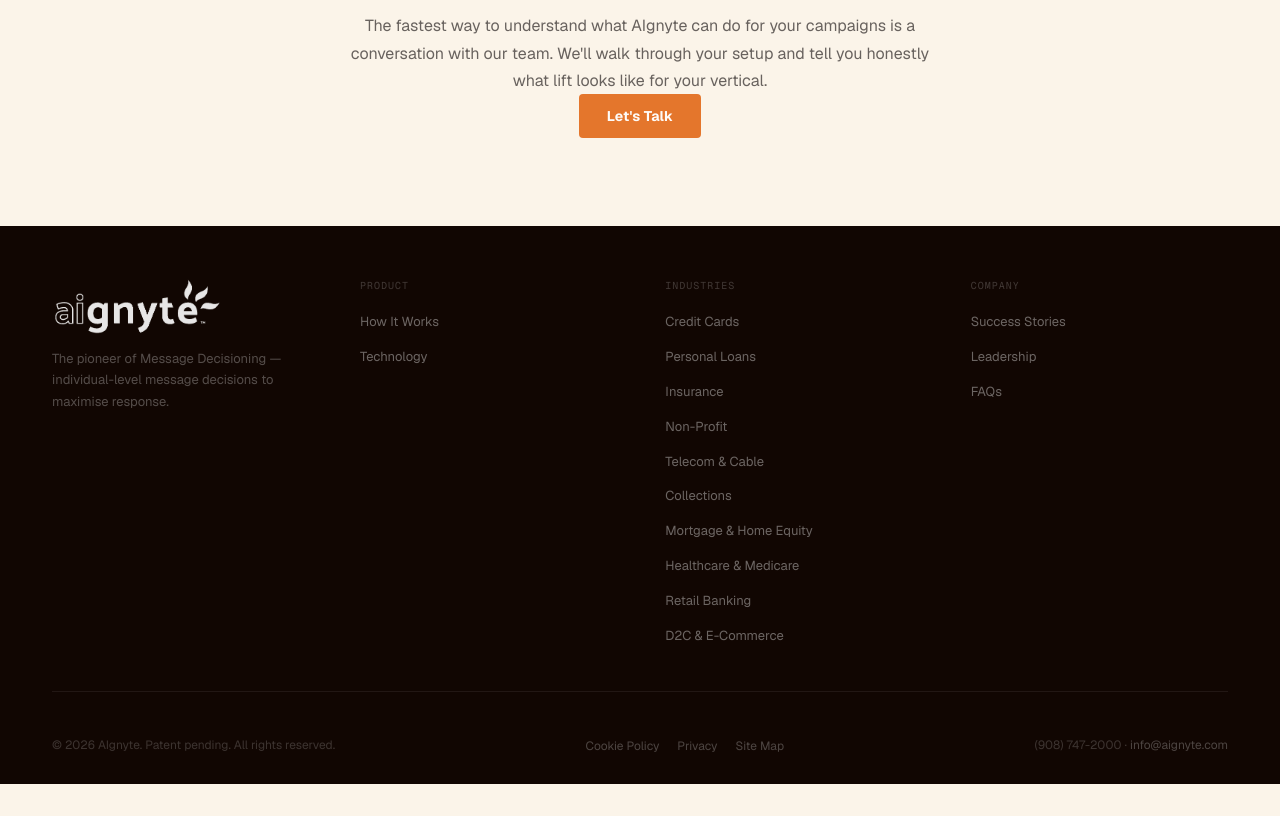
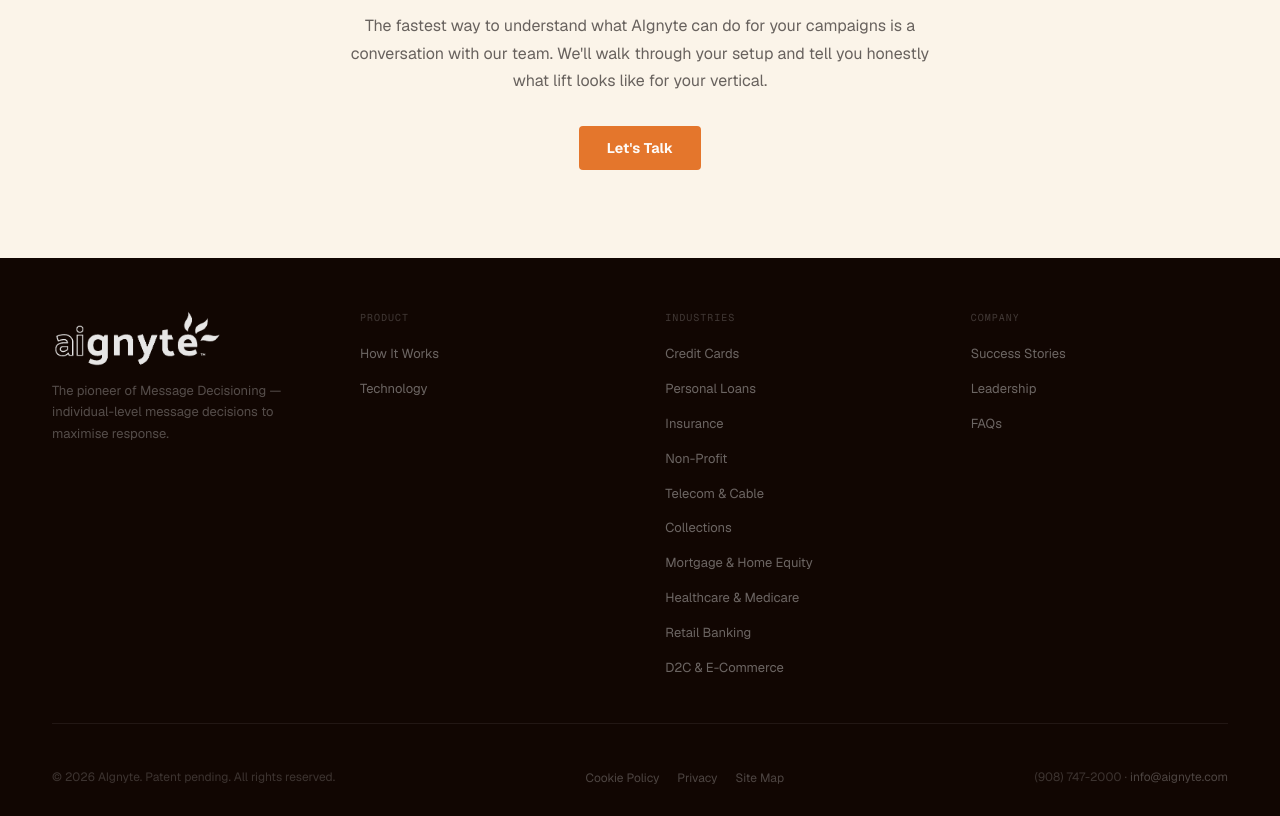
Before and after one commit to guptav23/aignyte-nextjs, a Next.js app: page /leadership in a window 1280 px wide. Shown: the part 2671-3487 px from the top of the page. Before the commit the page ends 3455 px from the top, so only its background shows below. Built offline with nearby package versions, Linux system fonts and the light colour scheme.

Commit message:
Wrap LetsTalkBtn in a div for styling

```diff
--- a/src/app/leadership/page.tsx
+++ b/src/app/leadership/page.tsx
@@ -176,7 +176,9 @@
             with our team. We&apos;ll walk through your setup and tell you honestly what lift looks
             like for your vertical.
           </p>
-          <LetsTalkBtn />
+          <div style={{ marginTop: '32px' }}>
+            <LetsTalkBtn />
+          </div>
         </div>
       </section>
     </>
```
